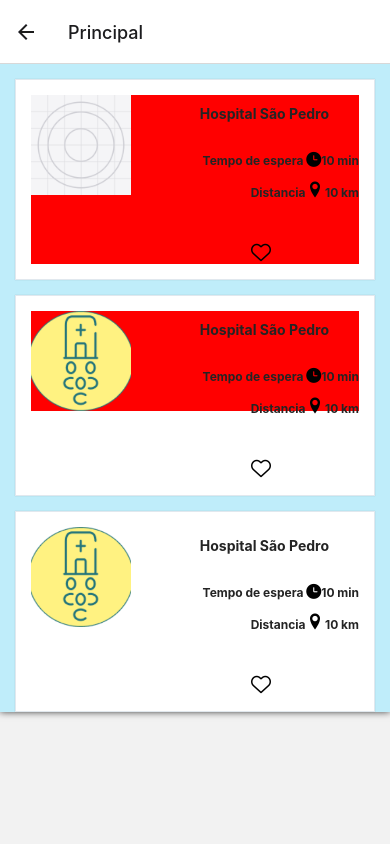
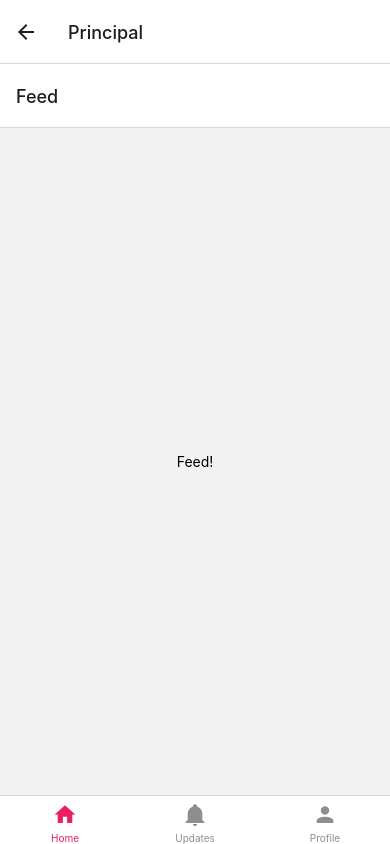
Before and after one commit to arnoldcainan/sos-fila3.0, a React Native app: screen /Principal in a window 390 px wide. Built offline with nearby package versions, Linux system fonts and the light colour scheme.

Commit message:
desenvolvimento de bottom tab

```diff
--- a/package.json
+++ b/package.json
@@ -11,6 +11,7 @@
   "dependencies": {
     "@expo/webpack-config": "^18.0.1",
     "@react-native-masked-view/masked-view": "^0.2.8",
+    "@react-navigation/bottom-tabs": "^6.5.7",
     "@react-navigation/native": "^6.1.6",
     "@react-navigation/stack": "^6.3.16",
     "@rneui/themed": "^4.0.0-rc.7",
--- a/screens/Principal.js
+++ b/screens/Principal.js
@@ -1,122 +1,73 @@
-import React, { useState } from 'react';
-import { View, ScrollView, StyleSheet, Image, TouchableOpacity } from 'react-native';
-import { Text, Card, Button } from '@rneui/themed';
-import { AntDesign } from '@expo/vector-icons';  //icone relogio,coracao
-import { Entypo } from '@expo/vector-icons'; //icone local
+import * as React from 'react';
+import { Text, View } from 'react-native';
+import { NavigationContainer } from '@react-navigation/native';
+import { createBottomTabNavigator } from '@react-navigation/bottom-tabs';
+import { MaterialCommunityIcons } from '@expo/vector-icons';
 
-const Principal = ({ navigation, route }) => {
+function Feed() {
   return (
-
-    <ScrollView>
-
-
-      <View style={styles.container}>
-        <Card>
-          <TouchableOpacity style={styles.back} onPress={() => navigation.navigate('Card1')}>
-            <Image style={styles.logo} source={require('../assets/icon.png')} />
-            <View>
-              <Text style={styles.titulo}>Hospital São Pedro</Text>
-
-              <View style={styles.relogio}>
-                <Text style={styles.paragraph}>Tempo de espera <AntDesign name="clockcircle" size={15} color="black" />10 min</Text>
-              </View>
-              <View style={styles.distancia}>
-                <Text style={styles.paragraph}>Distancia<Entypo name="location-pin" size={20} color="black" />10 km</Text>
-              </View>
-
-              <View style={styles.coracao}>
-                <AntDesign name="hearto" size={20} color="black" />
-              </View>
-            </View>
-          </TouchableOpacity>
-
-        </Card>
-
-        <Card>
-          <TouchableOpacity style={styles.back} onPress={() => navigation.navigate('Feed1')}>
-            <Image style={styles.logo} source={require('../logo/logo.png')} />
-          </TouchableOpacity>
-          <View>
-            <Text style={styles.titulo}> Hospital São Pedro</Text>
-            <View style={styles.relogio}>
-              <Text style={styles.paragraph}> Tempo de espera <AntDesign name="clockcircle" size={15} color="black" />10 min</Text>
-            </View>
-            <View style={styles.distancia}>
-              <Text style={styles.paragraph}>Distancia<Entypo name="location-pin" size={20} color="black" />10 km</Text>
-            </View>
-            <View style={styles.coracao}>
-              <AntDesign name="hearto" size={20} color="black" />
-            </View>
-          </View>
-        </Card>
-        <Card>
-          <TouchableOpacity onPress={() => navigation.navigate('Card1')}>
-            <Image style={styles.logo} source={require('../logo/logo.png')} />
-          </TouchableOpacity>
-          <View>
-            <Text style={styles.titulo}> Hospital São Pedro</Text>
-            <View style={styles.relogio}>
-              <Text style={styles.paragraph}>Tempo de espera <AntDesign name="clockcircle" size={15} color="black" />10 min</Text>
-            </View>
-            <View style={styles.distancia}>
-              <Text style={styles.paragraph}>Distancia<Entypo name="location-pin" size={20} color="black" />10 km</Text>
-            </View>
-            <View style={styles.coracao}>
-              <AntDesign name="hearto" size={20} color="black" />
-            </View>
-          </View>
-        </Card>
-      </View>
-    </ScrollView>
-
+    <View style={{ flex: 1, justifyContent: 'center', alignItems: 'center' }}>
+      <Text>Feed!</Text>
+    </View>
   );
 }
 
+function Profile() {
+  return (
+    <View style={{ flex: 1, justifyContent: 'center', alignItems: 'center' }}>
+      <Text>Profile!</Text>
+    </View>
+  );
+}
 
-const styles = StyleSheet.create({
-  container: {
-    flex: 1,
-    elevation: 3,
-    padding: -40,
-    flexDirection: 'column',
-    backgroundColor: '#BFEDFA',
-    shadowColor: '#444',
-    shadowOpacity: 2.5,
-    shadowRadius: 7,
-  },
-  titulo: {
-    textAlign: 'right',
-    justifyContent: 'center',
-    padding: 30,
-    fontWeight: 'bold',
-    marginTop: -120,
-  },
-  paragraph: {
-    textAlign: 'right',
-    marginTop: 0,
-    fontSize: 12,
-    fontWeight: 'bold',
-  },
-  //icone relogio
-  relogio: {
-    color: "blue",
-    marginBottom: 10,
-    //icone local
-  },
-  distancia: {
-    color: "blue",
-  },
-  logo: {
-    height: 100,
-    width: 100,
-  },
-  coracao: {
-    marginTop: 40,
-    marginLeft: 220,
-  },
-  back: {
-    backgroundColor: 'red',
-  }
-});
+function Notifications() {
+  return (
+    <View style={{ flex: 1, justifyContent: 'center', alignItems: 'center' }}>
+      <Text>Notifications!</Text>
+    </View>
+  );
+}
 
-export default Principal;
+const Tab = createBottomTabNavigator();
+
+export default function Principal() {
+  return (
+    <Tab.Navigator
+      initialRouteName="Feed"
+      screenOptions={{
+        tabBarActiveTintColor: '#e91e63',
+      }}
+    >
+      <Tab.Screen
+        name="Feed"
+        component={Feed}
+        options={{
+          tabBarLabel: 'Home',
+          tabBarIcon: ({ color, size }) => (
+            <MaterialCommunityIcons name="home" color={color} size={size} />
+          ),
+        }}
+      />
+      <Tab.Screen
+        name="Notifications"
+        component={Notifications}
+        options={{
+          tabBarLabel: 'Updates',
+          tabBarIcon: ({ color, size }) => (
+            <MaterialCommunityIcons name="bell" color={color} size={size} />
+          ),
+        }}
+      />
+      <Tab.Screen
+        name="Profile"
+        component={Profile}
+        options={{
+          tabBarLabel: 'Profile',
+          tabBarIcon: ({ color, size }) => (
+            <MaterialCommunityIcons name="account" color={color} size={size} />
+          ),
+        }}
+      />
+    </Tab.Navigator>
+  );
+}
```
Also changed, not shown: 1 other file (tests, documents, lock files or other folders).
